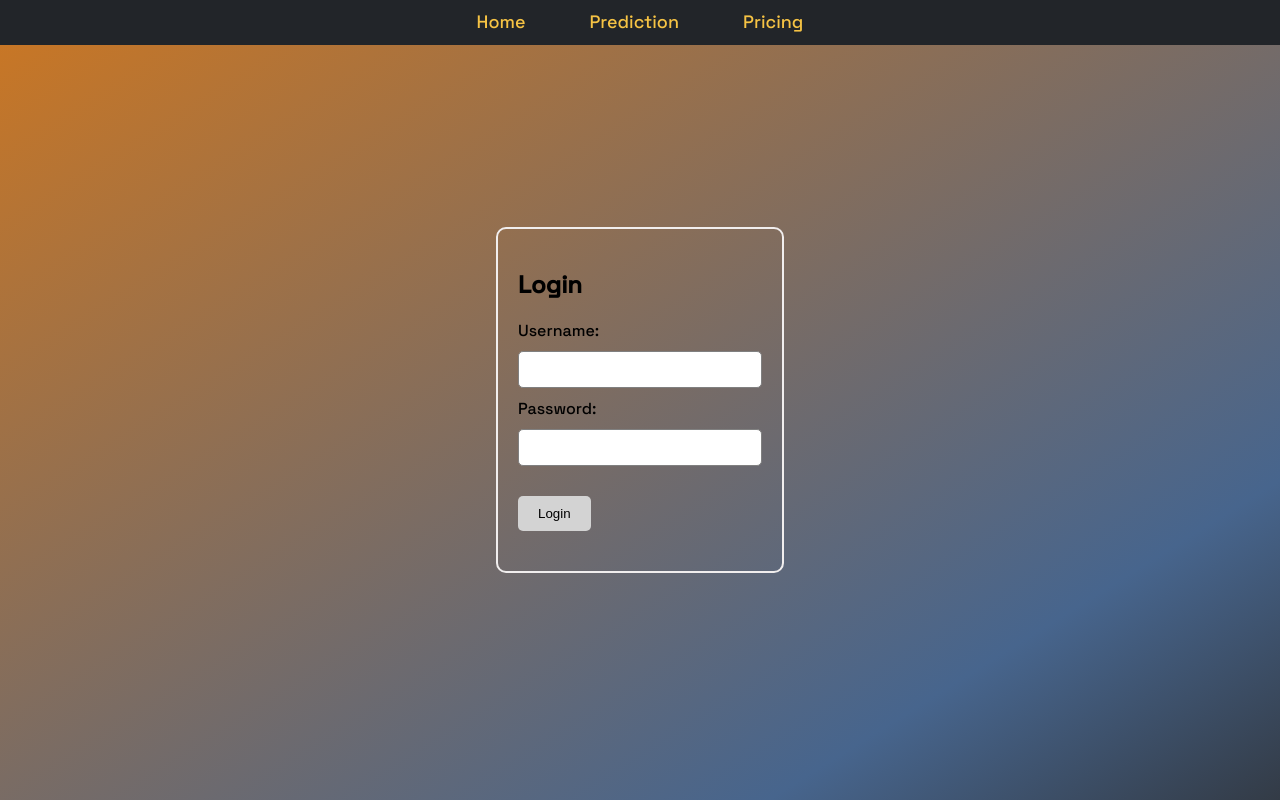
After one commit to nkgrz/site_on_flask, a Flask app: page /login in a window 1280 px wide. The commit adds this page. Run offline with Flask 2, Linux system fonts and the light colour scheme.

Commit message:
Adding html templates for registration and login pages

```diff
--- a/app.py
+++ b/app.py
@@ -104,5 +104,15 @@ def pricing():
     return render_template('pricing.html')
 
 
+@app.route('/login')
+def login():
+    return render_template('login.html')
+
+
+@app.route('/signin')
+def signin():
+    return render_template('signin.html')
+
+
 if __name__ == '__main__':
     app.run(debug=True)
--- a/static/main.css
+++ b/static/main.css
@@ -123,3 +123,40 @@ header {
     box-shadow: 8px 8px 5px #444;
 }
 /* Конец дизайна блока с фото */
+
+
+/* Страницы авторизации и регистрации */
+.container {
+    width: 50%;
+    margin: 0 auto;
+    text-align: center;
+}
+
+#login-form, #register-form {
+    display: inline-block;
+    width: 45%;
+    text-align: left;
+    padding: 20px;
+    border: 2px solid rgb(241, 238, 238);
+    border-radius: 10px;
+    margin: 20px;
+}
+
+input[type="text"], input[type="email"], input[type="password"] {
+    width: 100%;
+    padding: 10px;
+    margin: 10px 0;
+    box-sizing: border-box;
+    border-radius: 5px;
+    border: 1px solid gray;
+}
+
+button {
+    padding: 10px 20px;
+    margin: 20px 0;
+    background-color: lightgray;
+    border: none;
+    border-radius: 5px;
+    cursor: pointer;
+}
+/* Конец блока страниц авторизации и регистрации */
--- /dev/null
+++ b/templates/login.html
@@ -0,0 +1,20 @@
+{% extends 'base.html' %}
+
+{% block title %}Главная страница{% endblock %}
+
+{% block body %}
+<div class="container">
+    <div id="login-form">
+        <h2>Login</h2>
+        <form>
+            <label for="username">Username:</label>
+            <input type="text" id="username" name="username">
+            <br>
+            <label for="password">Password:</label>
+            <input type="password" id="password" name="password">
+            <br>
+            <button id="login-button">Login</button>
+        </form>
+    </div>
+</div>
+{% endblock %}
```
Also changed, not shown: templates/signin.html (added, +26 -0 lines).
